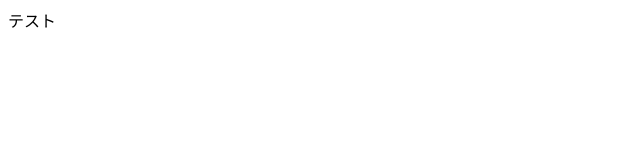
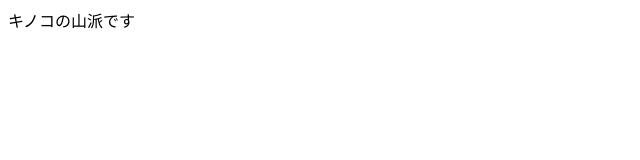
Before and after one commit to Kokoro-Kato/20240429-git-workshop, a plain HTML site: page index.html in a window 1280 px wide. Shown: the whole page, without its empty margins (0-640 px from the left). Drawn offline with Linux system fonts and the light colour scheme.

Commit message:
Update index.html

```diff
--- a/index.html
+++ b/index.html
@@ -5,6 +5,6 @@
     <title>タイトル</title>
   </head>
   <body>
-    テスト
+    キノコの山派です
   </body>
 </html>
```
